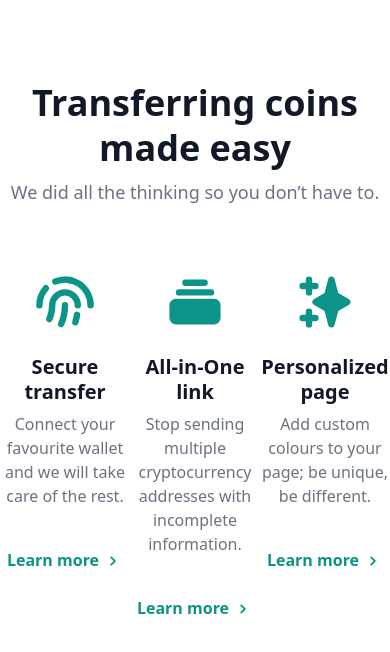
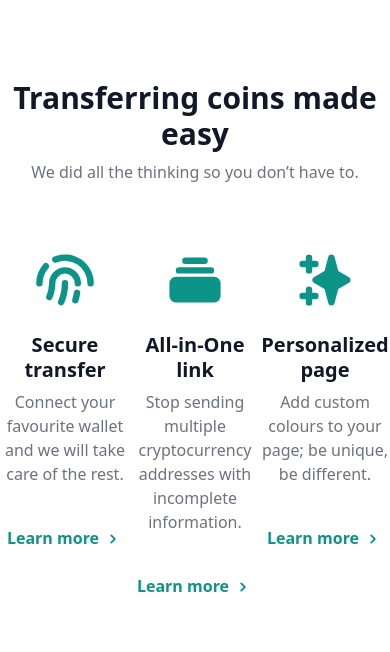
Before and after one commit to cjxe/transfer-coins, a Next.js app: page /test in a window 390 px wide. Shown: the top 652 px of the page. Built offline with nearby package versions, Linux system fonts and the light colour scheme.

Commit message:
harmonise heading+description responsiveness

```diff
--- a/src/components/Features/FeatureContainer/FeatureContainer.jsx
+++ b/src/components/Features/FeatureContainer/FeatureContainer.jsx
@@ -10,10 +10,12 @@ function FeatureContainer({ headingText, descriptionText, icons, iconGap, Illust
       </div>
       <div className="flex flex-col gap-9 xs:order-1 xs:order-1 xs:max-w-sm xs:max-w-xl md:max-w-2xl lg:order-2 lg:max-w-lg xl:max-w-xl 2xl:max-w-2xl">
         <div className="flex flex-col gap-6">
-          <h5 className="text-4xl font-extrabold leading-tight text-gray-900 xs:text-3xl">
+          <h5 className="font-extrabold leading-tight text-gray-900 xs:text-3xl lg:text-4xl">
             {headingText}
           </h5>
-          <span className="text-lg font-medium text-gray-500 xs:text-base">{descriptionText}</span>
+          <span className="font-medium text-gray-500 xs:text-base lg:text-lg">
+            {descriptionText}
+          </span>
         </div>
         <div className={clsx(iconGap, 'flex flex-row pl-1 xs:justify-center lg:justify-start')}>
           {icons &&
--- a/src/components/SectionContainer/SectionContainer.jsx
+++ b/src/components/SectionContainer/SectionContainer.jsx
@@ -5,10 +5,12 @@ function SectionContainer({ headingText, descriptionText, sectionId, children })
   return (
     <div id={sectionId} className="flex flex-col items-center gap-16 py-20">
       <div className="flex flex-col gap-2">
-        <h className="text-center text-4xl font-extrabold leading-tight text-gray-900">
+        <h className="text-center font-extrabold leading-tight text-gray-900 xs:text-3xl lg:text-4xl">
           {headingText}
         </h>
-        <p className="text-center text-lg font-normal text-gray-500">{descriptionText}</p>
+        <p className="text-center font-normal text-gray-500 xs:text-base lg:text-lg">
+          {descriptionText}
+        </p>
       </div>
       {children}
     </div>
```
